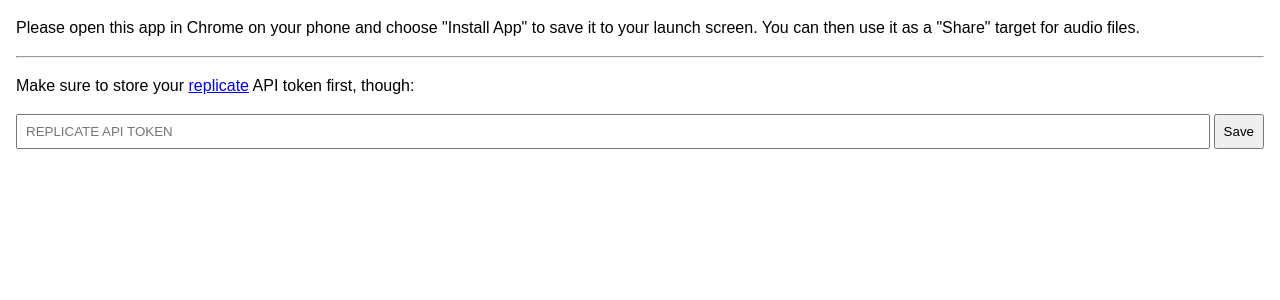
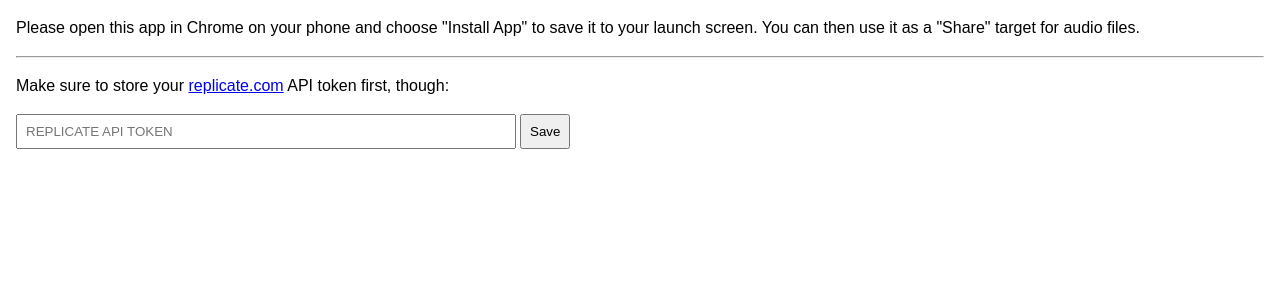
Before and after one commit to cb109/voice_to_text, a Django app: page / in a window 1280 px wide. Shown: the top 300 px of the page. Run offline with Django 4.2, Linux system fonts and the light colour scheme.

Commit message:
Tweak max-width, hide value, change link

```diff
--- a/shared_whispers/core/templates/core/home.html
+++ b/shared_whispers/core/templates/core/home.html
@@ -11,11 +11,16 @@
 <hr>
 
 <p>
-  Make sure to store your <a href="https://replicate.com">replicate</a>
+  Make sure to store your <a href="https://replicate.com/openai/whisper">replicate.com</a>
   API token first, though:
 </p>
 <p style="display: flex">
-  <input type="text" name="token" placeholder="REPLICATE API TOKEN" style="flex-grow: 1; padding: 8px; margin-right: 4px">
+  <input
+    type="password"
+    name="token"
+    placeholder="REPLICATE API TOKEN"
+    style="flex-grow: 1; padding: 8px; margin-right: 4px; max-width: 480px;"
+  >
   <button id="btn-save-token" style="padding: 8px">Save</button>
 </p>
 
```
